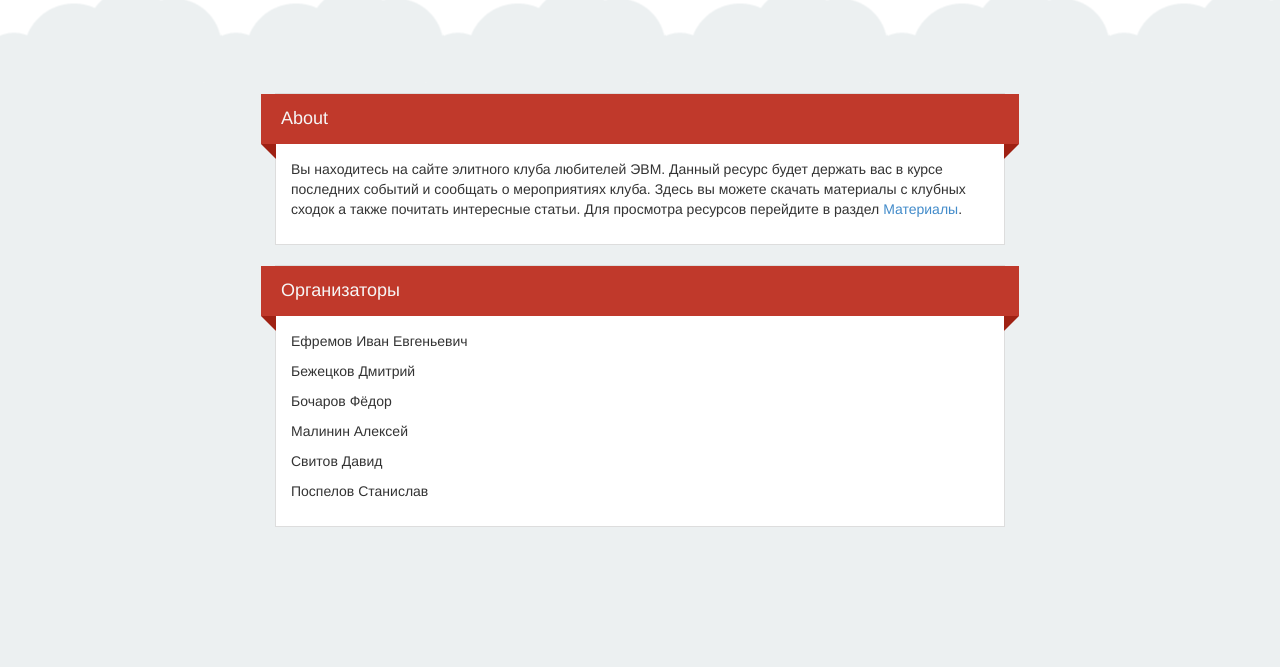
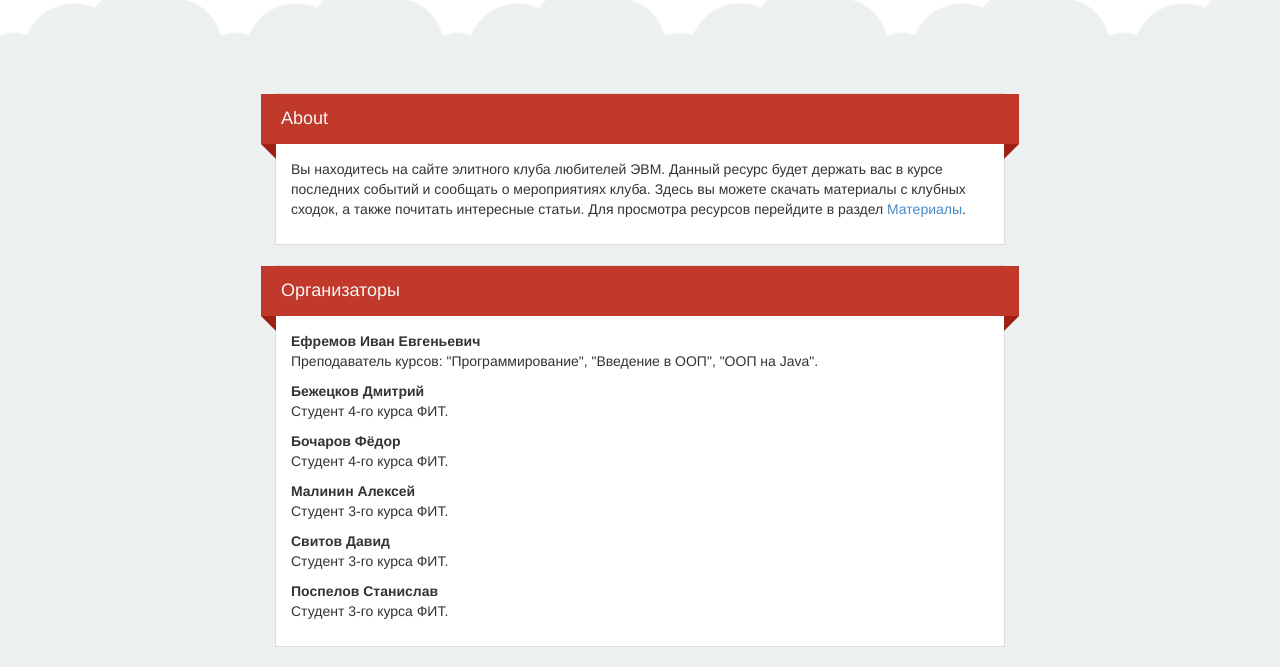
Before and after one commit to nsu-evm-club/nsu-evm-club.github.io, a plain HTML site: page index.html in a window 1280 px wide. Shown: the part 167-834 px from the top of the page. Before the commit the page ends 800 px from the top, so only its background shows below. Drawn offline with Linux system fonts and the light colour scheme.

Commit message:
Update modified content

```diff
--- a/index.html
+++ b/index.html
@@ -1,11 +1,17 @@
-<!DOCTYPE html><html><head><title>Клуб любителей ЭВМ - Главная</title><link rel="stylesheet" href="/css/bootstrap.min.css"><link rel="stylesheet" href="/css/main.css"></head><body><div class="header"><div class="container"><div class="col-sm-2"><div class="menu"><div class="top"></div><ul class="nav nav-pills nav-stacked"><li><a href="/">Главная</a></li><li><a href="/materials/">Материалы</a></li></ul></div></div><div class="title col-sm-8"><p>Клуб</p><p>Любителей</p><p>ЭВМ</p></div></div><div class="down"></div></div><div class="container"><div class="panel panel-default"><div class="panel-heading"><h4>About</h4></div><div class="panel-body"><p>Вы находитесь на сайте элитного клуба любителей ЭВМ. Данный ресурс будет держать вас в курсе последних событий и сообщать о мероприятиях клуба. Здесь вы можете скачать материалы с клубных сходок а также почитать интересные статьи. Для просмотра ресурсов перейдите в раздел <a href="/materials/">Материалы</a>.</p></div></div><div class="panel panel-default"><div class="panel-heading"><h4>Организаторы</h4></div><div class="panel-body"><p>Ефремов Иван Евгеньевич</p>
+<!DOCTYPE html><html><head><title>Клуб любителей ЭВМ - Главная</title><link rel="stylesheet" href="/css/bootstrap.min.css"><link rel="stylesheet" href="/css/main.css"></head><body><div class="header"><div class="container"><div class="col-sm-2"><div class="menu"><div class="top"></div><ul class="nav nav-pills nav-stacked"><li><a href="/">Главная</a></li><li><a href="/materials/">Материалы</a></li></ul></div></div><div class="title col-sm-8"><p>Клуб</p><p>Любителей</p><p>ЭВМ</p></div></div><div class="down"></div></div><div class="container"><div class="panel panel-default"><div class="panel-heading"><h4>About</h4></div><div class="panel-body"><p>Вы находитесь на сайте элитного клуба любителей ЭВМ. Данный ресурс будет держать вас в курсе последних событий и сообщать о мероприятиях клуба. Здесь вы можете скачать материалы с клубных сходок, а также почитать интересные статьи. Для просмотра ресурсов перейдите в раздел <a href="/materials/">Материалы</a>.</p></div></div><div class="panel panel-default"><div class="panel-heading"><h4>Организаторы</h4></div><div class="panel-body"><p><strong>Ефремов Иван Евгеньевич</strong><br />
+Преподаватель курсов: "Программирование", "Введение в ООП", "ООП на Java".</p>
 
-<p>Бежецков Дмитрий</p>
+<p><strong>Бежецков Дмитрий</strong><br />
+Студент 4-го курса ФИТ.</p>
 
-<p>Бочаров Фёдор</p>
+<p><strong>Бочаров Фёдор</strong><br />
+Студент 4-го курса ФИТ.</p>
 
-<p>Малинин Алексей</p>
+<p><strong>Малинин Алексей</strong><br />
+Студент 3-го курса ФИТ.</p>
 
-<p>Свитов Давид</p>
+<p><strong>Свитов Давид</strong><br />
+Студент 3-го курса ФИТ.</p>
 
-<p>Поспелов Станислав</p></div></div></div><script src="/js/jquery.min.js"></script><script src="/js/bootstrap.min.js"></script></body></html>
+<p><strong>Поспелов Станислав</strong><br />
+Студент 3-го курса ФИТ.</p></div></div></div><script src="/js/jquery.min.js"></script><script src="/js/bootstrap.min.js"></script></body></html>
```
